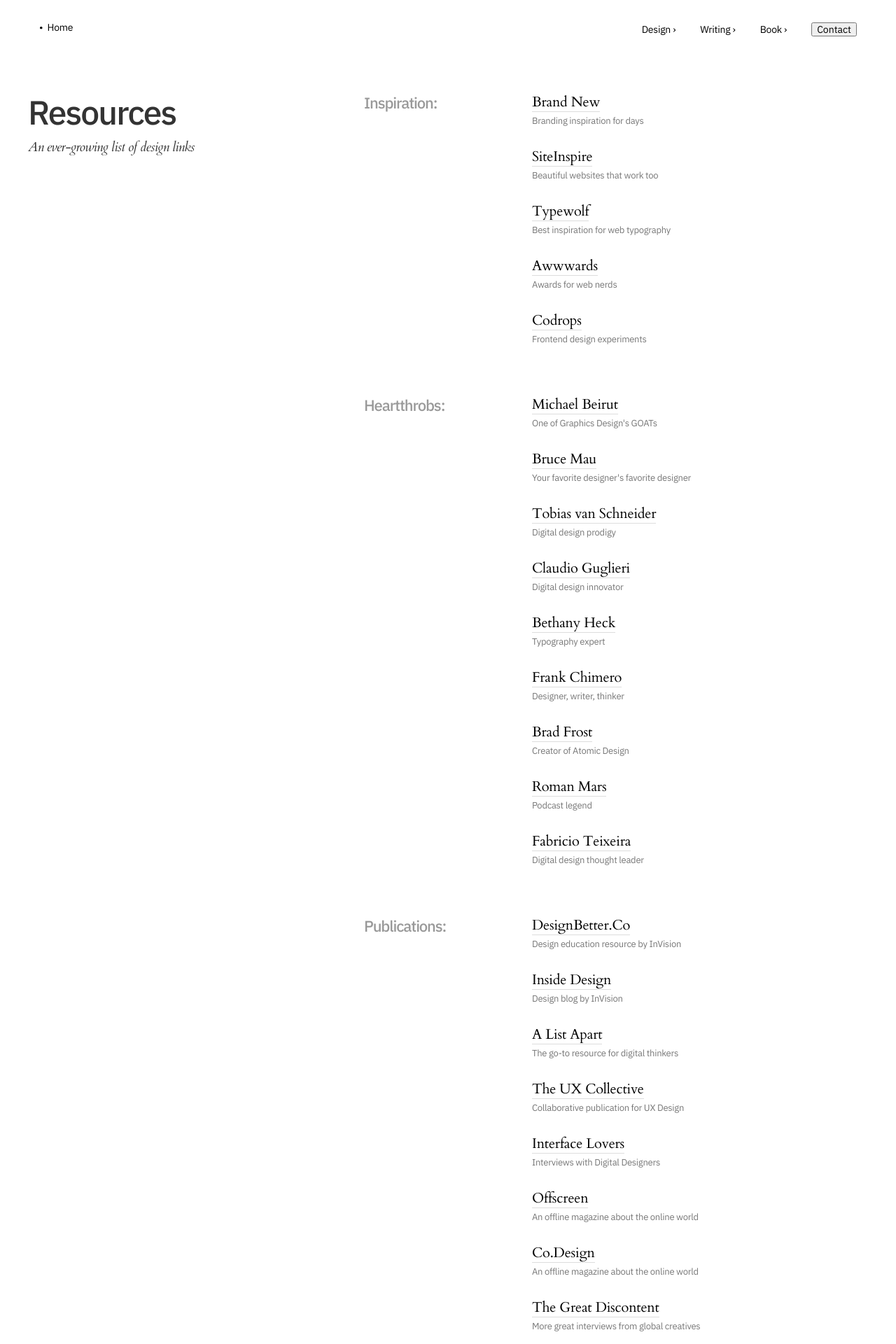
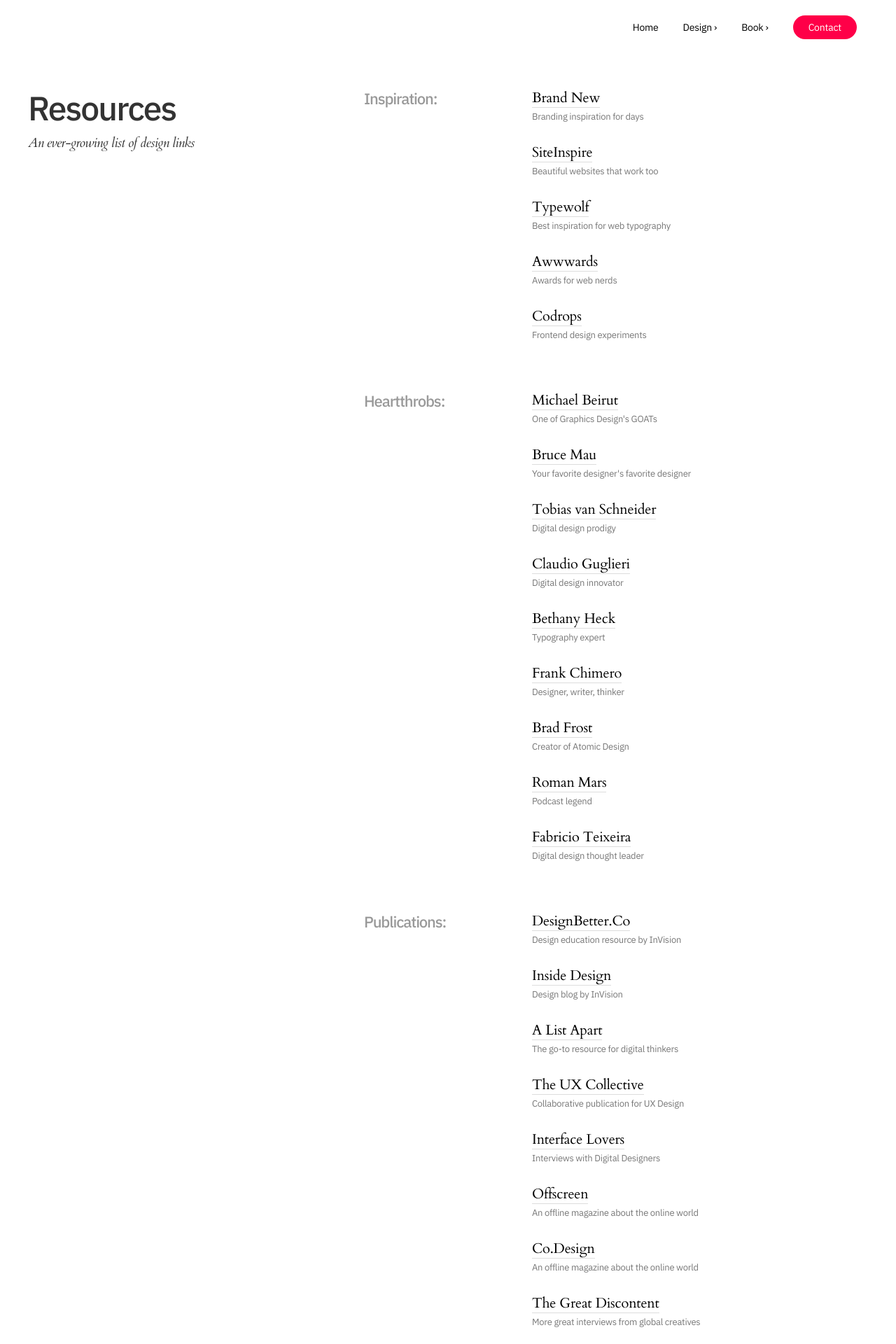
Before and after one commit to jeremydcherry/jeremydcherry.github.io, a Jekyll site: the page built from content/resources.md, in a window 1280 px wide. Shown: the top 1920 px of the page at 70% size. Built offline with Jekyll 4.4.1, drawn with Linux system fonts in a browser that asks for light colours; some of the changed text lies outside the part shown.

Commit message:
Added Resources page

```diff
--- /dev/null
+++ b/_includes/footer.html
@@ -0,0 +1,3 @@
+<footer>
+&copy; {{ site.time | date: '%Y' }} Jeremy D. Cherry, All Rights Reserved  &nbsp;&nbsp;&nbsp;&nbsp;&bull;&nbsp;&nbsp;&nbsp;&nbsp;<a href="/resources">Resources</a>
+</footer>
--- /dev/null
+++ b/_includes/head.html
@@ -0,0 +1,32 @@
+{% if site.google_analytics %}
+  <script async src="https://www.googletagmanager.com/gtag/js?id={{ site.google_analytics }}"></script>
+  <script>
+    window.dataLayer = window.dataLayer || [];
+    function gtag(){dataLayer.push(arguments);}
+    gtag('js', new Date());
+    gtag('config', '{{ site.google_analytics }}');
+  </script>
+{% endif %}
+<meta charset="UTF-8">
+<meta name="viewport" content="width=device-width, initial-scale=1">
+<meta name="theme-color" content="#157878">
+<meta name="apple-mobile-web-app-status-bar-style" content="black-translucent">
+
+<!--  Essential META Tags -->
+
+<meta property="og:title" content="Jeremy D. Cherry">
+<meta property="og:description" content="Digital Designer in Charlottesville, VA">
+<meta property="og:image" content="/images/og-image.png">
+<meta property="og:url" content="jeremydcherry.com">
+<meta name="twitter:card" content="">
+
+
+<!--  Non-Essential, But Recommended -->
+
+<meta property="og:site_name" content="Jeremy D. Cherry">
+<meta name="twitter:image:alt" content="Design with purpose.">
+
+<title>{{ site.title }} — {{ site.description }}</title>
+
+<link rel="stylesheet" href="{{ '/assets/css/style.css?v=' | append: site.github.build_revision | relative_url }}">
+<link rel="shortcut icon" href="/favicon.ico" type="image/x-icon" />
--- /dev/null
+++ b/_includes/nav.html
@@ -0,0 +1,13 @@
+{% if page.layout == "default" %}
+<header class="page-header" role="banner">
+  <div class="about">
+    <a href="https://dribbble.com/jeremydcherry" class="first">Design &rsaquo;</a><a href="https://designdoesbook.com">Book &rsaquo;</a><a href="mailto:jeremy@jeremydcherry.com" class="btn">Contact</a>
+  </div>
+</header>
+{% else %}
+<header class="page-header" role="banner">
+  <div class="about">
+    <a href="/" class="first">Home</a><a href="https://dribbble.com/jeremydcherry">Design &rsaquo;</a><a href="https://designdoesbook.com">Book &rsaquo;</a><a href="mailto:jeremy@jeremydcherry.com" class="btn">Contact</a>
+  </div>
+</header>
+{% endif %}
--- a/_layouts/resources.html
+++ b/_layouts/resources.html
@@ -2,49 +2,15 @@
 <!DOCTYPE html>
 <html lang="{{ site.lang | default: "en-US" }}">
   <head>
-
-    {% if site.google_analytics %}
-      <script async src="https://www.googletagmanager.com/gtag/js?id={{ site.google_analytics }}"></script>
-      <script>
-        window.dataLayer = window.dataLayer || [];
-        function gtag(){dataLayer.push(arguments);}
-        gtag('js', new Date());
-        gtag('config', '{{ site.google_analytics }}');
-      </script>
-    {% endif %}
-    <meta charset="UTF-8">
-    <meta name="viewport" content="width=device-width, initial-scale=1">
-    <meta name="theme-color" content="#157878">
-    <meta name="apple-mobile-web-app-status-bar-style" content="black-translucent">
-
-    <title>{{ site.title }} — {{ site.description }}</title>
-
-    <link rel="stylesheet" href="{{ '/assets/css/style.css?v=' | append: site.github.build_revision | relative_url }}">
-    <link rel="shortcut icon" href="/favicon.ico" type="image/x-icon" />
+  {% include head.html %}
   </head>
   <body>
-    <header class="page-header" role="banner">
-      <div class="row">
-        <div class="nav-column nav-left">
-          <div class="back">
-            <a href="/"><span class="dot">&bull;</span>&nbsp; Home</a>
-          </div>
-        </div>
-        <div class="nav-column nav-right">
-          <div class="about">
-          <a href="https://dribbble.com/jeremydcherry" class="first">Design &rsaquo;</a><a href="https://medium.com/@jeremydcherry">Writing &rsaquo;</a><a href="https://designdoesbook.com">Book &rsaquo;</a><a href="" class="cta"><button>Contact</button></a>
-        </div>
-        </div>
-      </div>
-    </header>
-
+    {% include nav.html %}
     <main id="content" class="main-content" role="main">
       <div class="main-landing">
       {{ content }}
       </div>
-      <footer>
-        &copy; {{ site.time | date: '%Y' }} Jeremy D. Cherry, All Rights Reserved
-      </footer>
+      {% include footer.html %}
     </main>
   </body>
 </html>
--- a/_sass/main.scss
+++ b/_sass/main.scss
@@ -242,32 +242,6 @@
   margin: 0 auto;
 }
 
-.back{
-  margin-left: 4em;
-  text-align: left;
-  color: #999;
-  font-family: "IBM Plex Sans", sans-serif;
-  font-size: 14px;
-  font-weight: 500;
-  line-height: 1;
-  -webkit-font-smoothing: antialiased;
-  -moz-osx-font-smoothing: grayscale;
-}
-
-.back a{
-  font-size: 14px;
-  line-height: 1;
-  color: #000;
-  font-weight: 400;
-  text-decoration: none;
-}
-
-.back a:hover{
-  color: #ff0048;
-  background: none;
-  text-decoration: none;
-}
-
 .about{
   margin-right: 4em;
   text-align: right;
@@ -278,6 +252,12 @@
   line-height: 1;
   -webkit-font-smoothing: antialiased;
   -moz-osx-font-smoothing: grayscale;
+}
+
+.dot{
+  margin-left: 4em;
+  float: left;
+  width: 9px;
 }
 
 .about a.first{
@@ -445,80 +425,7 @@
   -moz-osx-font-smoothing: grayscale;
 }
 
-h1.listen{
-  color: #333;
-  font-family: "IBM Plex Sans", sans-serif;
-  font-size: 30px;
-  font-weight: 500;
-  letter-spacing: -0.04em;
-  line-height: 1.25;
-  display: block;
-  margin-block-start: 0;
-  margin-block-end: .75em;
-  margin-inline-start: 0;
-  margin-inline-end: 0;
-  -webkit-font-smoothing: antialiased;
-  -moz-osx-font-smoothing: grayscale;
-}
-
-h2.listen{
-  color: #aaa;
-  font-family: "IBM Plex Sans", sans-serif;
-  font-size: 20px;
-  font-weight: 400;
-  letter-spacing: -0.01em;
-  line-height: 1;
-  margin-block-start: 0;
-  margin-block-end: .35em;
-  margin-inline-start: 0;
-  margin-inline-end: 0;
-  -webkit-font-smoothing: antialiased;
-  -moz-osx-font-smoothing: grayscale;
-}
-
-h3.listen{
-  color: #ddd;
-  font-family: "IBM Plex Sans", sans-serif;
-  font-size: 48px;
-  font-weight: 500;
-  letter-spacing: -0.04em;
-  line-height: 1;
-  margin-block-start: 0;
-  margin-block-end: .35em;
-  margin-inline-start: 0;
-  margin-inline-end: 0;
-  -webkit-font-smoothing: antialiased;
-  -moz-osx-font-smoothing: grayscale;
-}
-
-h4.listen{
-  padding-left: 2.5em;
-  font-family: "IBM Plex Sans", sans-serif;
-  font-size: 14px;
-  font-weight: 400;
-  letter-spacing: -0.02em;
-  margin-block-start: 0px;
-  margin-block-end: 2em;
-  margin-inline-start: 0px;
-  margin-inline-end: 0px;
-  -webkit-font-smoothing: antialiased;
-  -moz-osx-font-smoothing: grayscale;
-}
-
-h4.listen-landing{
-  font-family: "IBM Plex Sans", sans-serif;
-  font-size: 14px;
-  font-weight: 400;
-  letter-spacing: -0.02em;
-  margin-block-start: 0px;
-  margin-block-end: 2em;
-  margin-inline-start: 0px;
-  margin-inline-end: 0px;
-  -webkit-font-smoothing: antialiased;
-  -moz-osx-font-smoothing: grayscale;
-}
-
-h1.resources{
+h1.list{
   color: #333;
   font-family: "IBM Plex Sans", sans-serif;
   font-size: 48px;
@@ -534,7 +441,7 @@
   -moz-osx-font-smoothing: grayscale;
 }
 
-h3.resources{
+h3.list{
   color: #999;
   font-family: "IBM Plex Sans", sans-serif;
   font-size: 22px;
@@ -550,7 +457,7 @@
   -moz-osx-font-smoothing: grayscale;
 }
 
-h5.resources{
+h5.list{
   color: #333;
   font-family: "Cardo", serif;
   font-style: italic;
@@ -591,6 +498,10 @@
   text-align: center;
   -webkit-font-smoothing: antialiased;
   -moz-osx-font-smoothing: grayscale;
+}
+
+footer a:hover{
+  color: #ff0048;
 }
 
 .error{
@@ -658,9 +569,15 @@
   .col-third-1{margin-bottom: 1em;}
   .col-third-2{margin-bottom: 3em;}
   .col-third-3{padding-left: 0;}
+  .col-third-1_resources{margin-bottom: 1em;}
+  .col-third-2_resources{margin-bottom: 2em;}
+  .col-third-3_resources{padding-left: 0; margin-bottom: 1em;}
   .main-inner-top{max-width:100%; margin-top: 2em; padding:0 0 3em;}
   .main-inner-bottom{max-width:100%; margin-top: 0; padding:0 0 2em;}
   .main-landing{margin: 1em auto; max-width: 95%; padding: 0 20px;}
+  .main-list_first{padding: 1em 0 0;}
+  .main-list{padding:0;}
+  .blank{display: none;}
   .error{margin: 2em auto 4em; max-width: 85%;}
   .error h1{font-size:30px;}
   .error h2{font-size:20px;}
@@ -676,6 +593,7 @@
   h3{font-size: 12px;}
   h4{font-size: 13px;}
   h5{font-size: 13px;}
+  h3.list{font-size: 18px;}
   blockquote{font-size: 19px; border-left: #eee 5px solid; padding: 0 0 0 20px; margin-inline-start: 0px; margin-inline-end: 0px;}
-  footer{font-size: 10px;}
+  footer{font-size: 12px;}
 }
--- a/content/resources.md
+++ b/content/resources.md
@@ -9,12 +9,12 @@
 <div class="row">
   <div class="column-third col-third-1_resources">
   	<div class="bio">
-		<h1 class="resources">Resources</h1>
-		<h5 class="resources">An ever-growing list of design links</h5>
+		<h1 class="list">Resources</h1>
+		<h5 class="list">An ever-growing list of design links</h5>
 	</div>
   </div>
   <div class="column-third col-third-2_resources">
-  	<h3 class="resources">Inspiration:</h3>
+  	<h3 class="list">Inspiration:</h3>
   </div>
   <!-- List -->
   <div class="column-third col-third-3_resources">
@@ -38,12 +38,12 @@
 <div class="main-list">
 <div class="row">
   <div class="column-third col-third-1_resources">
-  	<div class="bio">
+  	<div class="blank">
 		&nbsp;
 	</div>
   </div>
   <div class="column-third col-third-2_resources">
-  	<h3 class="resources">Heartthrobs:</h3>
+  	<h3 class="list">Heartthrobs:</h3>
   </div>
   <!-- List -->
   <div class="column-third col-third-3_resources">
@@ -75,12 +75,12 @@
 <div class="main-list">
 <div class="row">
   <div class="column-third col-third-1_resources">
-  	<div class="bio">
+  	<div class="blank">
 		&nbsp;
 	</div>
   </div>
   <div class="column-third col-third-2_resources">
-  	<h3 class="resources">Publications:</h3>
+  	<h3 class="list">Publications:</h3>
   </div>
   <!-- List -->
   <div class="column-third col-third-3_resources">
@@ -110,12 +110,12 @@
 <div class="main-list">
 <div class="row">
   <div class="column-third col-third-1_resources">
-  	<div class="bio">
+  	<div class="blank">
 		&nbsp;
 	</div>
   </div>
   <div class="column-third col-third-2_resources">
-  	<h3 class="resources">Thinkers:</h3>
+  	<h3 class="list">Thinkers:</h3>
   </div>
   <!-- List -->
   <div class="column-third col-third-3_resources">
@@ -139,12 +139,12 @@
 <div class="main-list">
 <div class="row">
   <div class="column-third col-third-1_resources">
-  	<div class="bio">
+  	<div class="blank">
 		&nbsp;
 	</div>
   </div>
   <div class="column-third col-third-2_resources">
-  	<h3 class="resources">Books:</h3>
+  	<h3 class="list">Books:</h3>
   </div>
   <!-- List -->
   <div class="column-third col-third-3_resources">
@@ -168,12 +168,12 @@
 <div class="main-list">
 <div class="row">
   <div class="column-third col-third-1_resources">
-  	<div class="bio">
+  	<div class="blank">
 		&nbsp;
 	</div>
   </div>
   <div class="column-third col-third-2_resources">
-  	<h3 class="resources">Newsletters:</h3>
+  	<h3 class="list">Newsletters:</h3>
   </div>
   <!-- List -->
   <div class="column-third col-third-3_resources">
@@ -195,12 +195,12 @@
 <div class="main-list">
 <div class="row">
   <div class="column-third col-third-1_resources">
-  	<div class="bio">
+  	<div class="blank">
 		&nbsp;
 	</div>
   </div>
   <div class="column-third col-third-2_resources">
-  	<h3 class="resources">Talks:</h3>
+  	<h3 class="list">Talks:</h3>
   </div>
   <!-- List -->
   <div class="column-third col-third-3_resources">
@@ -224,12 +224,12 @@
 <div class="main-list_last">
 <div class="row">
   <div class="column-third col-third-1_resources">
-  	<div class="bio">
+  	<div class="blank">
 		&nbsp;
 	</div>
   </div>
   <div class="column-third col-third-2_resources">
-  	<h3 class="resources">Podcasts:</h3>
+  	<h3 class="list">Podcasts:</h3>
   </div>
   <!-- List -->
   <div class="column-third col-third-3_resources">
```
Also changed, not shown: _layouts/default.html (+3 -42 lines), index.md (+2 -2 lines), images/circle.svg (added), 1 other file.
